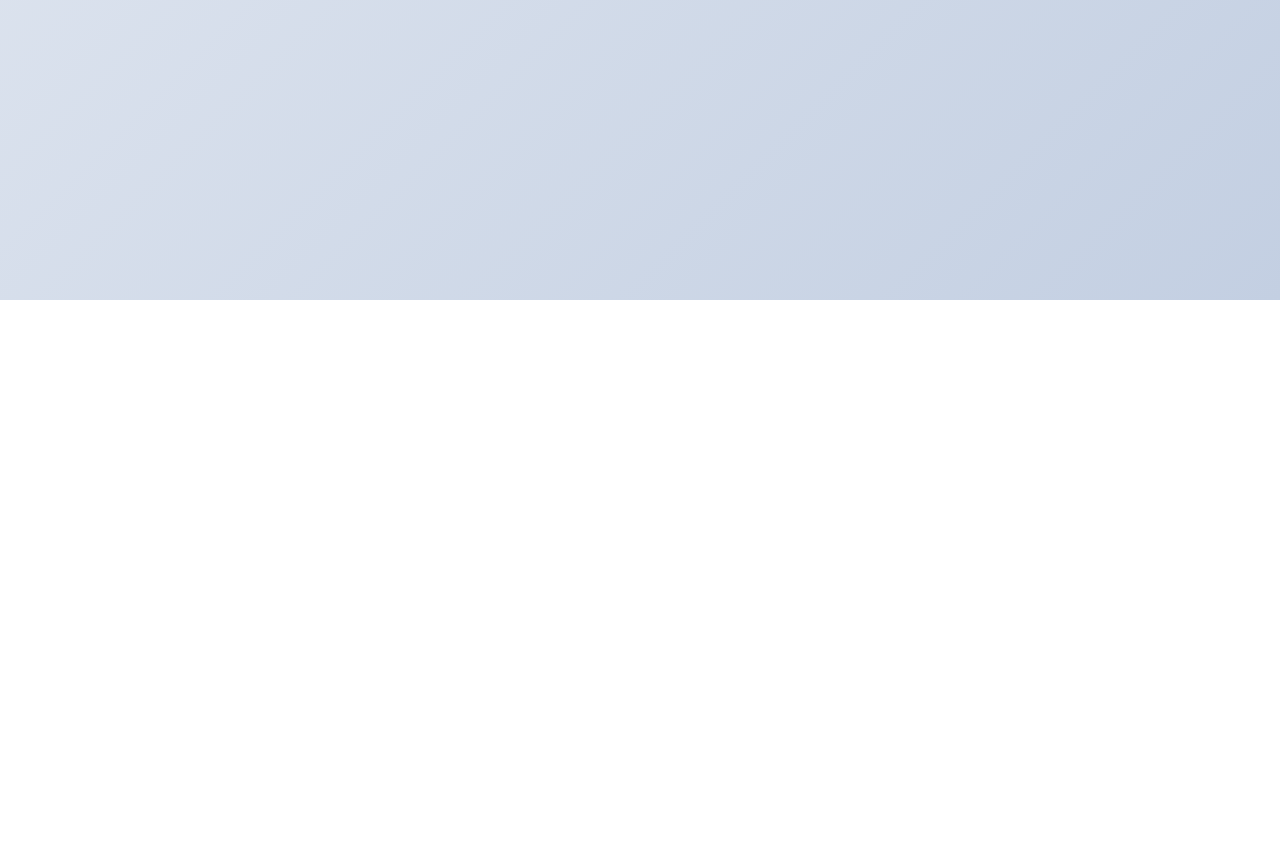
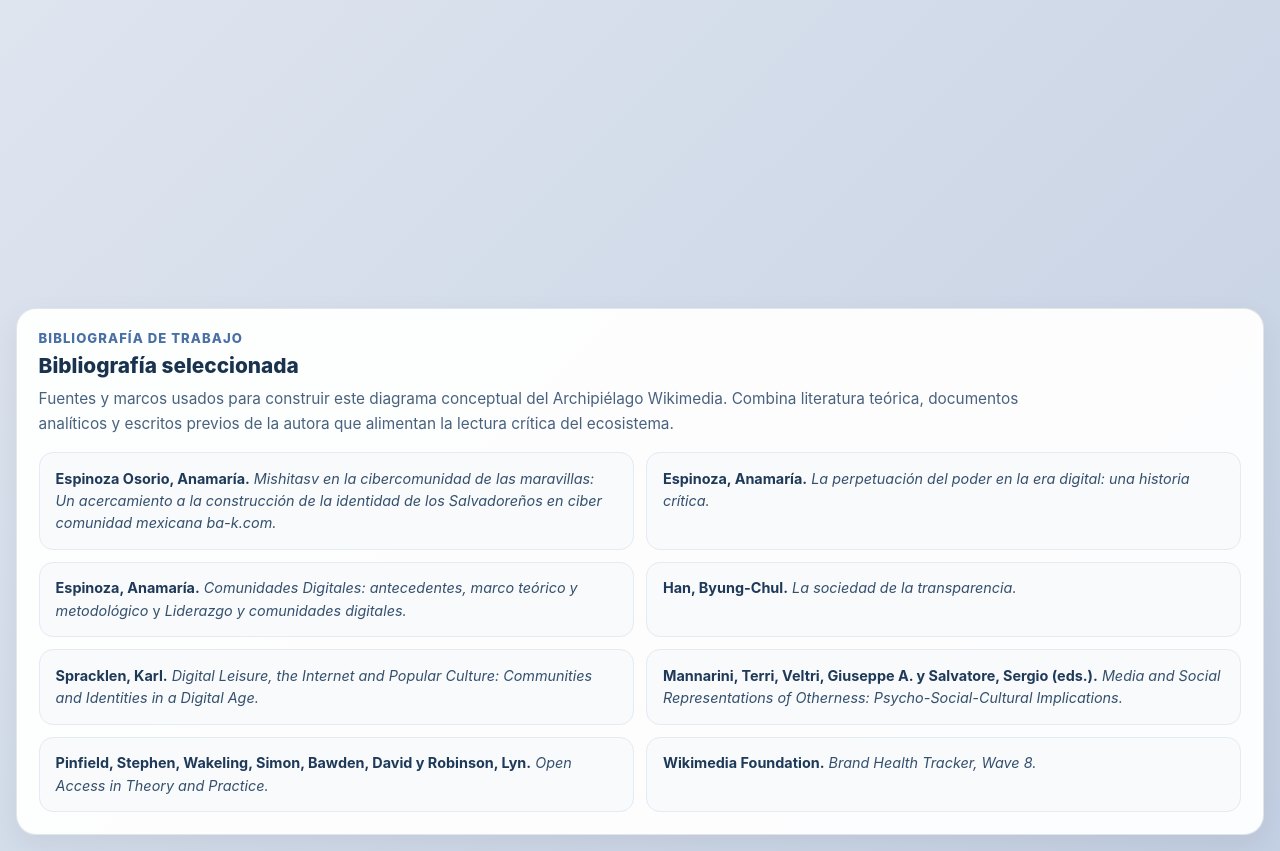
Before and after one commit to AnamariaE/esquemacomunidades, a plain HTML site: page index.html in a window 1280 px wide. Shown: the part 1774-2625 px from the top of the page. Before the commit the page ends 2074 px from the top, so only its background shows below. Drawn offline with Linux system fonts and the light colour scheme.

Commit message:
Update index.html

```diff
--- a/index.html
+++ b/index.html
@@ -311,6 +311,63 @@
       color: #607890;
       line-height: 1.5;
     }
+
+    .bibliography-panel {
+      max-width: 1440px;
+      margin: 1.5rem auto 0 auto;
+      background: rgba(255,255,255,0.95);
+      border: 1px solid rgba(30,58,95,0.12);
+      border-radius: 20px;
+      padding: 1.35rem;
+      box-shadow: 0 10px 30px rgba(0,0,0,0.06);
+    }
+    .bibliography-kicker {
+      font-size: 0.82rem;
+      text-transform: uppercase;
+      letter-spacing: 0.08em;
+      color: #4a6fa5;
+      font-weight: 800;
+      margin-bottom: 0.4rem;
+    }
+    .bibliography-title {
+      font-size: 1.3rem;
+      font-weight: 800;
+      color: #19324d;
+      margin-bottom: 0.5rem;
+    }
+    .bibliography-intro {
+      font-size: 0.96rem;
+      line-height: 1.65;
+      color: #49627e;
+      margin-bottom: 1rem;
+      max-width: 980px;
+    }
+    .bibliography-list {
+      display: grid;
+      grid-template-columns: 1fr;
+      gap: 0.75rem;
+      list-style: none;
+      padding: 0;
+      margin: 0;
+    }
+    @media (min-width: 900px) {
+      .bibliography-list {
+        grid-template-columns: 1fr 1fr;
+      }
+    }
+    .bibliography-item {
+      background: #f8fafc;
+      border: 1px solid #e3ebf3;
+      border-radius: 14px;
+      padding: 0.9rem 1rem;
+      line-height: 1.55;
+      color: #35506d;
+      font-size: 0.9rem;
+    }
+    .bibliography-item strong {
+      color: #1f3958;
+    }
+
   </style>
 </head>
 <body>
@@ -419,6 +476,14 @@
         </section>
       </div>
     </main>
+
+    <section class="bibliography-panel" aria-labelledby="bibliography-title">
+      <div class="bibliography-kicker" id="bibliography-kicker"></div>
+      <h2 class="bibliography-title" id="bibliography-title"></h2>
+      <p class="bibliography-intro" id="bibliography-intro"></p>
+      <ul class="bibliography-list" id="bibliography-list"></ul>
+    </section>
+
   </div>
 
   <script>
@@ -439,6 +504,19 @@
         noteStrong: 'Nota crítica.',
         noteText: ' Las capas del archipiélago no son cerradas ni estables. Se superponen, se disputan y se experimentan de forma desigual según idioma, rol, trayectoria y comunidad.',
         footer: 'Este modelo es descriptivo y crítico a la vez: organiza el ecosistema, pero también subraya que Wikimedia no solo almacena conocimiento, sino que negocia continuamente quién lo custodia, cómo se habla en su nombre y qué tipo de comunidad tiene autoridad para definirlo.',
+        bibliographyKicker: 'Bibliografía de trabajo',
+        bibliographyTitle: 'Bibliografía seleccionada',
+        bibliographyIntro: 'Fuentes y marcos usados para construir este diagrama conceptual del Archipiélago Wikimedia. Combina literatura teórica, documentos analíticos y escritos previos de la autora que alimentan la lectura crítica del ecosistema.',
+        bibliographyItems: [
+          '<strong>Espinoza Osorio, Anamaría.</strong> <em>Mishitasv en la cibercomunidad de las maravillas: Un acercamiento a la construcción de la identidad de los Salvadoreños en ciber comunidad mexicana ba-k.com.</em>',
+          '<strong>Espinoza, Anamaría.</strong> <em>La perpetuación del poder en la era digital: una historia crítica.</em>',
+          '<strong>Espinoza, Anamaría.</strong> <em>Comunidades Digitales: antecedentes, marco teórico y metodológico</em> y <em>Liderazgo y comunidades digitales.</em>',
+          '<strong>Han, Byung-Chul.</strong> <em>La sociedad de la transparencia.</em>',
+          '<strong>Spracklen, Karl.</strong> <em>Digital Leisure, the Internet and Popular Culture: Communities and Identities in a Digital Age.</em>',
+          '<strong>Mannarini, Terri, Veltri, Giuseppe A. y Salvatore, Sergio (eds.).</strong> <em>Media and Social Representations of Otherness: Psycho-Social-Cultural Implications.</em>',
+          '<strong>Pinfield, Stephen, Wakeling, Simon, Bawden, David y Robinson, Lyn.</strong> <em>Open Access in Theory and Practice.</em>',
+          '<strong>Wikimedia Foundation.</strong> <em>Brand Health Tracker, Wave 8.</em>'
+        ],
         svg: {
           ocean: 'OCÉANO DIGITAL', archipelago: 'ARCHIPIÉLAGO WIKIMEDIA', islands: 'ISLAS', territories: 'TERRITORIOS', inhabitants: 'HABITANTES', guardians: 'GUARDIANES', bridges: 'PUENTES', interactions1: 'INTERAC-', interactions2: 'CIONES'
         },
@@ -460,6 +538,19 @@
         noteStrong: 'Critical note.',
         noteText: ' The layers of the archipelago are neither closed nor stable. They overlap, they are contested, and they are experienced unevenly depending on language, role, trajectory, and community.',
         footer: 'This model is both descriptive and critical: it organizes the ecosystem, but it also highlights that Wikimedia not only stores knowledge, it continuously negotiates who stewards it, how it is spoken for, and what kind of community has authority to define it.',
+        bibliographyKicker: 'Working bibliography',
+        bibliographyTitle: 'Selected bibliography',
+        bibliographyIntro: 'Sources and frameworks used to build this conceptual diagram of the Wikimedia Archipelago. It combines theoretical literature, analytical documents, and the author’s previous writings that inform the critical reading of the ecosystem.',
+        bibliographyItems: [
+          '<strong>Espinoza Osorio, Anamaría.</strong> <em>Mishitasv en la cibercomunidad de las maravillas: Un acercamiento a la construcción de la identidad de los Salvadoreños en ciber comunidad mexicana ba-k.com.</em>',
+          '<strong>Espinoza, Anamaría.</strong> <em>La perpetuación del poder en la era digital: una historia crítica.</em>',
+          '<strong>Espinoza, Anamaría.</strong> <em>Comunidades Digitales: antecedentes, marco teórico y metodológico</em> and <em>Liderazgo y comunidades digitales.</em>',
+          '<strong>Han, Byung-Chul.</strong> <em>The Transparency Society.</em>',
+          '<strong>Spracklen, Karl.</strong> <em>Digital Leisure, the Internet and Popular Culture: Communities and Identities in a Digital Age.</em>',
+          '<strong>Mannarini, Terri, Veltri, Giuseppe A. and Salvatore, Sergio (eds.).</strong> <em>Media and Social Representations of Otherness: Psycho-Social-Cultural Implications.</em>',
+          '<strong>Pinfield, Stephen, Wakeling, Simon, Bawden, David and Robinson, Lyn.</strong> <em>Open Access in Theory and Practice.</em>',
+          '<strong>Wikimedia Foundation.</strong> <em>Brand Health Tracker, Wave 8.</em>'
+        ],
         svg: {
           ocean: 'DIGITAL OCEAN', archipelago: 'WIKIMEDIA ARCHIPELAGO', islands: 'ISLANDS', territories: 'TERRITORIES', inhabitants: 'INHABITANTS', guardians: 'GUARDIANS', bridges: 'BRIDGES', interactions1: 'INTERA-', interactions2: 'CTIONS'
         },
@@ -704,6 +795,10 @@
       document.getElementById('note-strong').textContent = t.noteStrong;
       document.getElementById('note-text').textContent = t.noteText;
       document.getElementById('footer-note').textContent = t.footer;
+      document.getElementById('bibliography-kicker').textContent = t.bibliographyKicker;
+      document.getElementById('bibliography-title').textContent = t.bibliographyTitle;
+      document.getElementById('bibliography-intro').textContent = t.bibliographyIntro;
+      document.getElementById('bibliography-list').innerHTML = t.bibliographyItems.map(item => `<li class="bibliography-item">${item}</li>`).join('');
 
       document.getElementById('svg-ocean-label').textContent = t.svg.ocean;
       document.getElementById('svg-archipelago-label').textContent = t.svg.archipelago;
```
